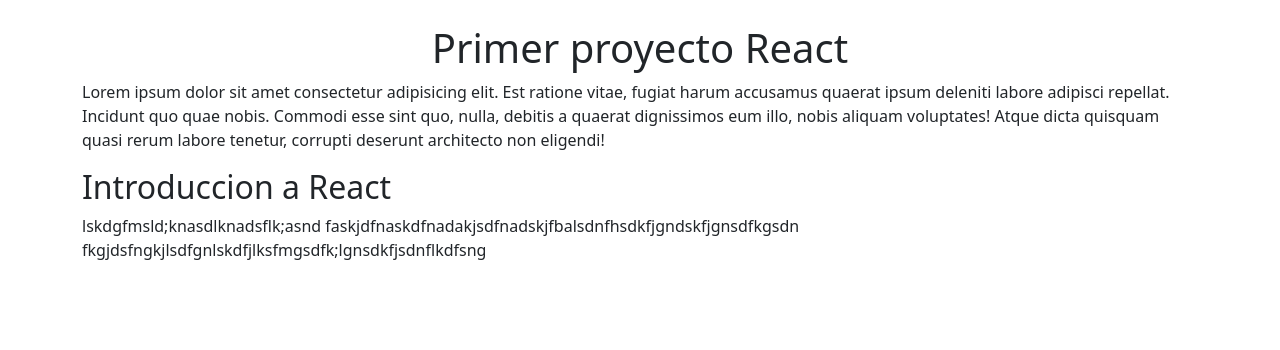
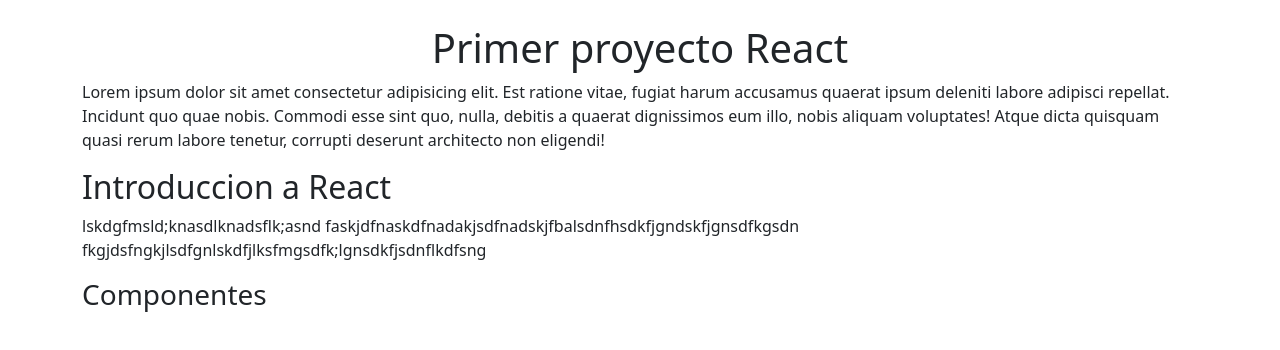
Before and after one commit to MauroConiglio/contador, a React (Vite) app: page / in a window 1280 px wide. Shown: the top 350 px of the page. Built offline with nearby package versions, Linux system fonts and the light colour scheme.

Commit message:
agregamos el maqiuetado del componente teoria

```diff
--- a/src/components/Informacion.jsx
+++ b/src/components/Informacion.jsx
@@ -1,3 +1,5 @@
+import Teoria from "./Teoria.jsx"
+
 const Informacion = () => {
 // aqui agrego la mayor parte de logica
 
@@ -10,7 +12,9 @@
                 faskjdfnaskdfnadakjsdfnadskjfbalsdnfhsdkfjgndskfjgnsdfkgsdn
                 fkgjdsfngkjlsdfgnlskdfjlksfmgsdfk;lgnsdkfjsdnflkdfsng
             </p>
+            <Teoria></Teoria>
         </section>
+
     );
 };
 
--- /dev/null
+++ b/src/components/Teoria.jsx
@@ -0,0 +1,10 @@
+const Teoria = () => {
+    return (
+        <article>
+            <h3>Componentes</h3>
+
+        </article>
+    );
+};
+
+export default Teoria;
```
